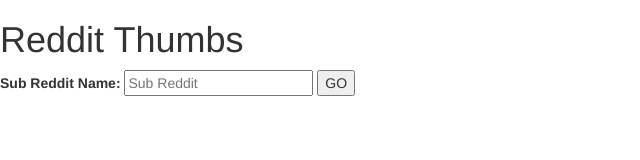
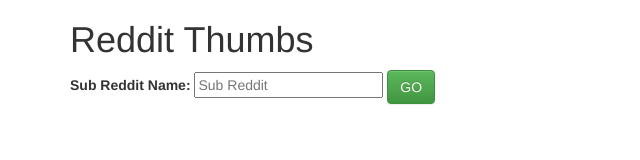
Before and after one commit to chrislaughlin/reddit-thumbs-backbone, a website: page index.html in a window 1280 px wide. Shown: the whole page, without its empty margins (0-640 px from the left). Drawn offline with nearby package versions, Linux system fonts and the light colour scheme.

Commit message:
updating styles

```diff
--- a/index.html
+++ b/index.html
@@ -10,7 +10,7 @@
     <link rel="stylesheet" href="node_modules/bootstrap/dist/css/bootstrap-theme.css.map">
 </head>
 <body>
-<section id="appView">
+<section id="appView" class="container">
     <!-- header -->
     <div>
         <h1>Reddit Thumbs</h1>
@@ -20,7 +20,7 @@
     <div>
         <label for="subreddit">Sub Reddit Name:</label>
         <input id="subreddit" type="text" placeholder="Sub Reddit"/>
-        <button id="submitSubReddit">GO</button>
+        <button id="submitSubReddit" class="btn btn-success">GO</button>
     </div>
 
     <!-- loading spinner -->
```
